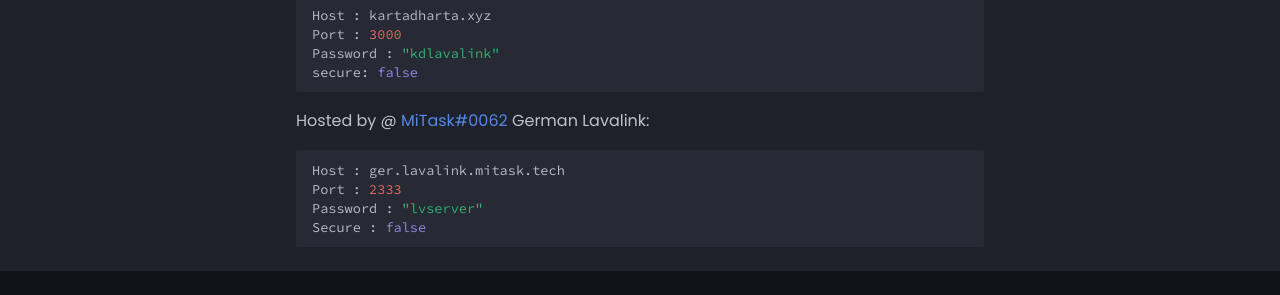
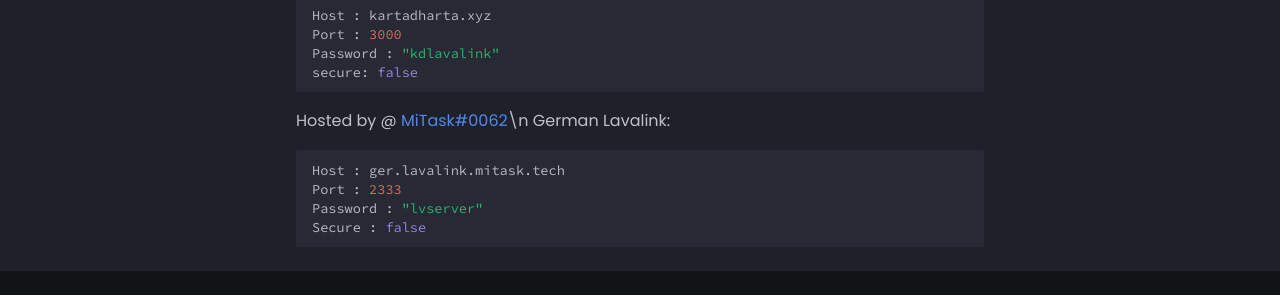
Before and after one commit to DarrenOfficial/lavalink-list, an MkDocs documentation site: the page built from docs/NoSSL/lavalink-without-ssl.md, in a window 1280 px wide and 1073 px high. Shown: the part 738-1033 px from the top of the window. Built offline with MkDocs 1.6.1 and Material for MkDocs 9.7.7, drawn with Linux system fonts in a browser that asks for light colours; comment, search, counter and statistics services are not loaded.

````diff
--- a/docs/NoSSL/lavalink-without-ssl.md
+++ b/docs/NoSSL/lavalink-without-ssl.md
@@ -34,7 +34,7 @@ Password : "kdlavalink"
 secure: false
 ```
 
-Hosted by @ [MiTask#0062](https://github.com/MrMasrozYTLIVE)
+Hosted by @ [MiTask#0062](https://github.com/MrMasrozYTLIVE)\n
 German Lavalink:
 ```bash
 Host : ger.lavalink.mitask.tech
````
